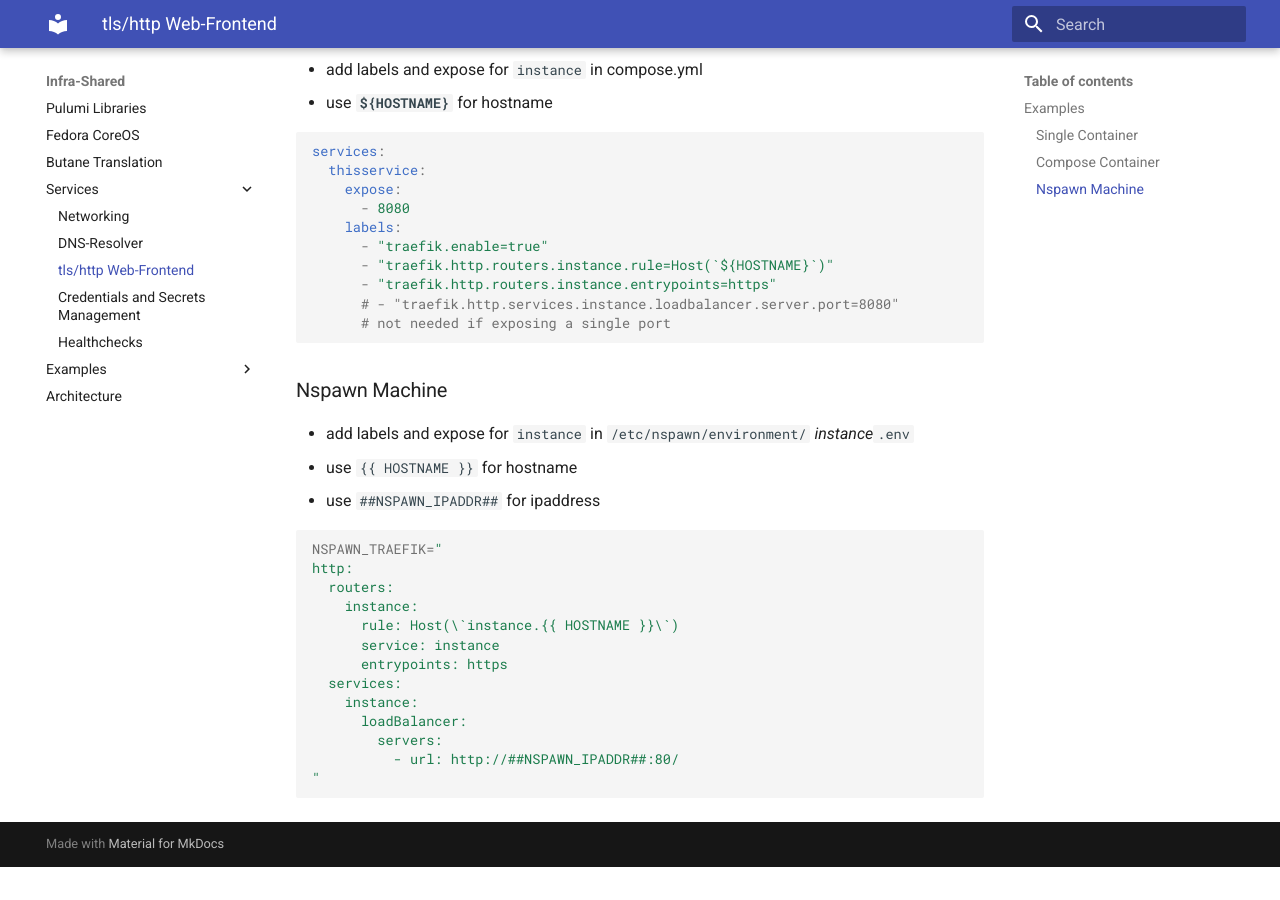
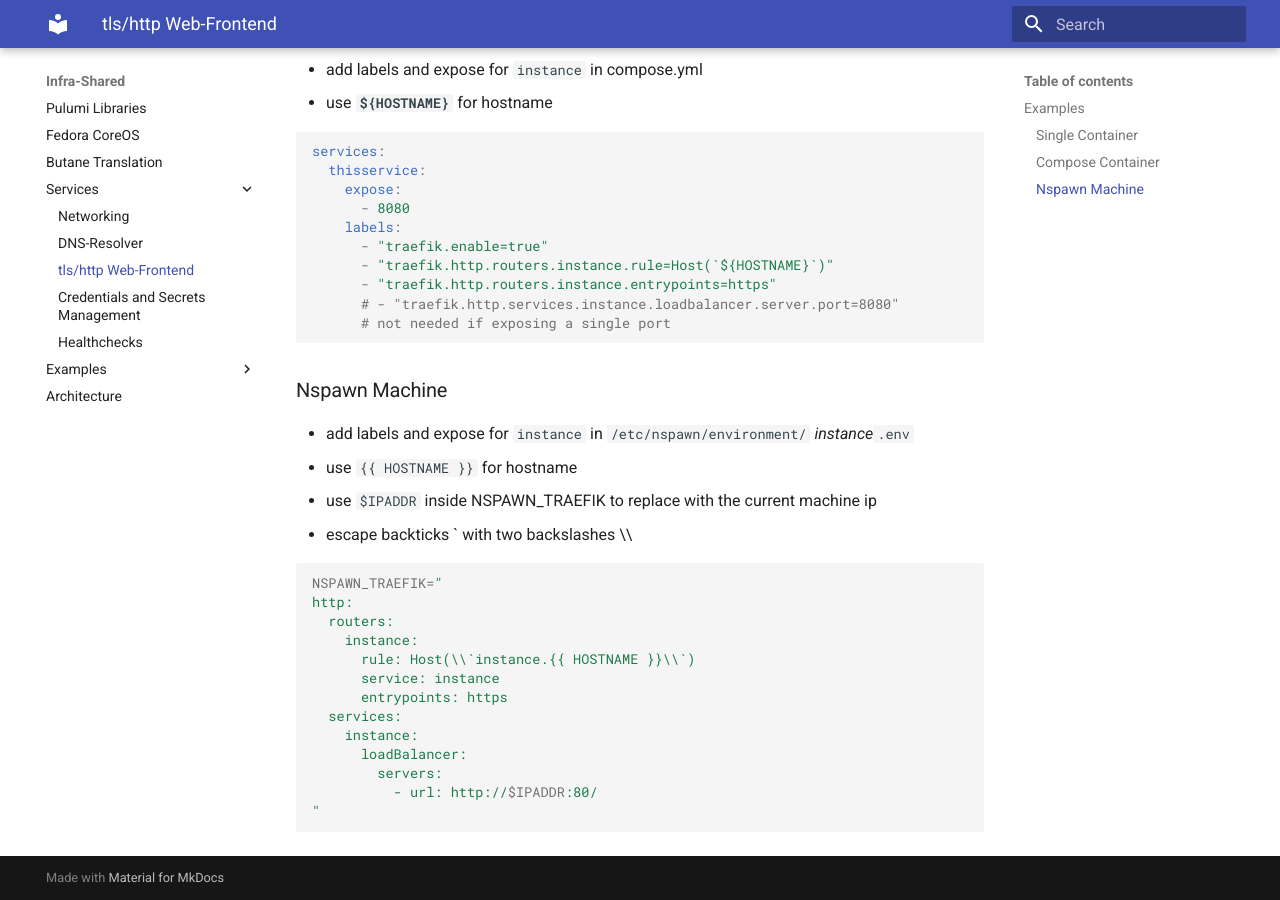
Before and after one commit to wuxxin/infra-shared, an MkDocs documentation site: the page built from docs/frontend.md, in a window 1280 px wide and 900 px high, scrolled down 906 px. Built offline with MkDocs 1.6.1 and Material for MkDocs 9.7.7, drawn with Linux system fonts in a browser that asks for light colours; before the commit the page ends 1773 px from its top, so only the background shows below that.

Commit message:
update docs

````diff
--- a/docs/frontend.md
+++ b/docs/frontend.md
@@ -57,20 +57,22 @@ services:
 
 - add labels and expose for `instance` in `/etc/nspawn/environment/` *instance*`.env`
 - use `{{ HOSTNAME }}` for hostname
-- use `##NSPAWN_IPADDR##` for ipaddress
+- use `$IPADDR` inside NSPAWN_TRAEFIK to replace with the current machine ip
+- escape backticks ` with two backslashes \\\\
+
 
 ```sh
 NSPAWN_TRAEFIK="
 http:
   routers:
     instance:
-      rule: Host(\`instance.{{ HOSTNAME }}\`)
+      rule: Host(\\`instance.{{ HOSTNAME }}\\`)
       service: instance
       entrypoints: https
   services:
     instance:
       loadBalancer:
         servers:
-          - url: http://##NSPAWN_IPADDR##:80/
+          - url: http://$IPADDR:80/
 "
 ```
````
